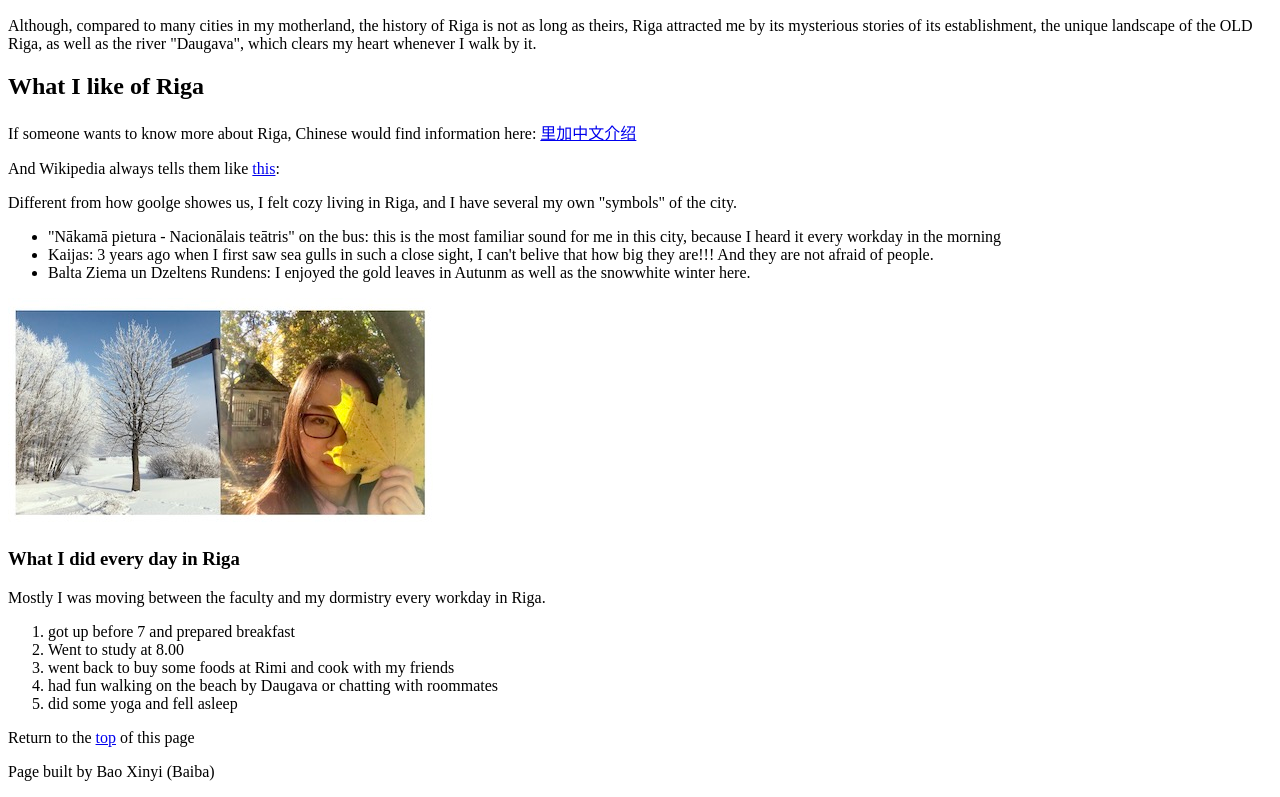
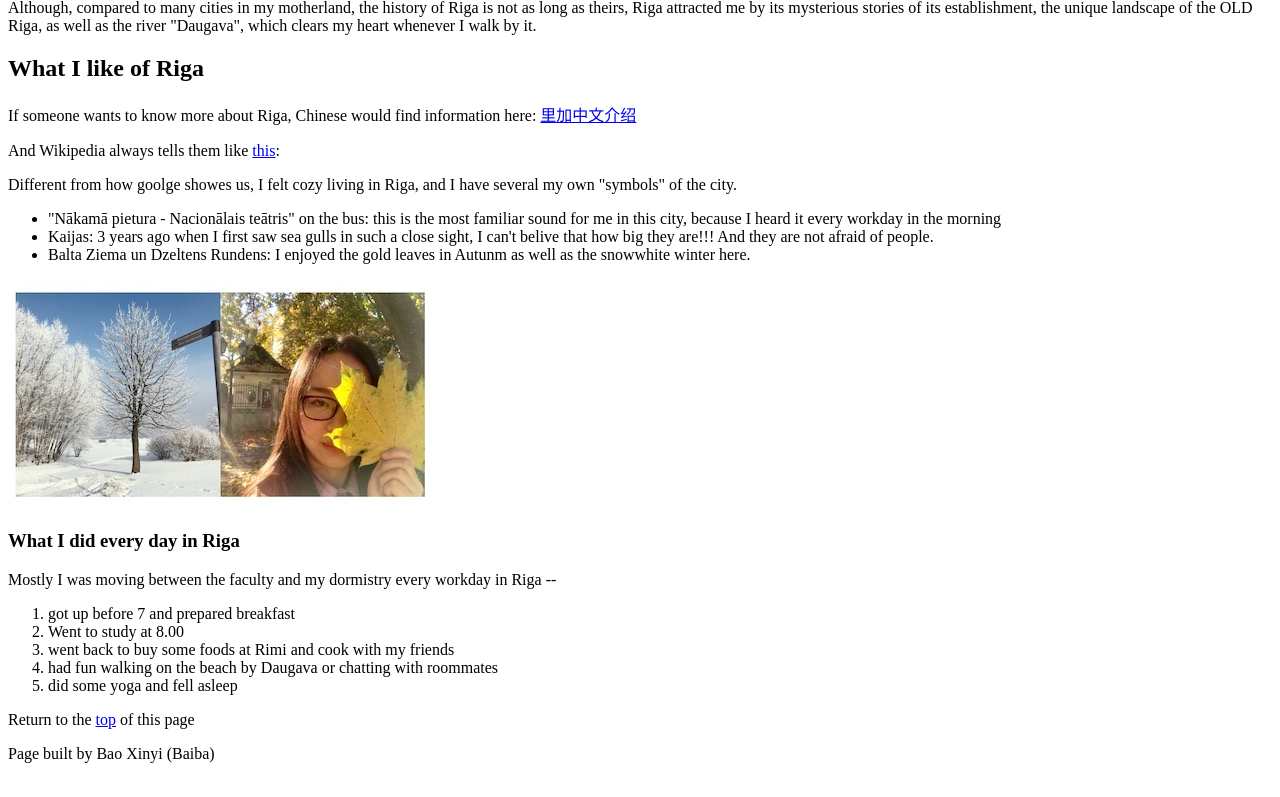
Before and after one commit to Baoxinyi/homework1-Bao, a plain HTML site: page index.html in a window 1280 px wide. Shown: the part 532-1329 px from the top of the page. Drawn offline with Linux system fonts and the light colour scheme.

Commit message:
Add files via upload

```diff
--- a/index.html
+++ b/index.html
@@ -1,11 +1,13 @@
 <!DOCTYPE html>
 <html lang="lv">
-<html>
+
 
 <head>
+
   <meta charset="UTF-8">
-  <meta name="author" content="Bao Xinyi"
-   <title>Homework 1 of Bao</title>
+  <meta name="author" content="Bao Xinyi">
+  <title>Homework 1 of Bao</title>
+
 </head>
 
 <body>
@@ -37,7 +39,7 @@
 
 
    <h3>What I did every day in Riga</h3>
-    <p>Mostly I was moving between the faculty and my dormistry every workday in Riga.</p>
+    <p>Mostly I was moving between the faculty and my dormistry every workday in Riga -- </p>
        <ol>
         <li>got up before 7 and prepared breakfast</li>
         <li>Went to study at 8.00</li>
@@ -51,5 +53,6 @@
 <footer>
  <p>Page built by Bao Xinyi (Baiba)</p>
 </footer>
+
 </body>
 </html>
```
